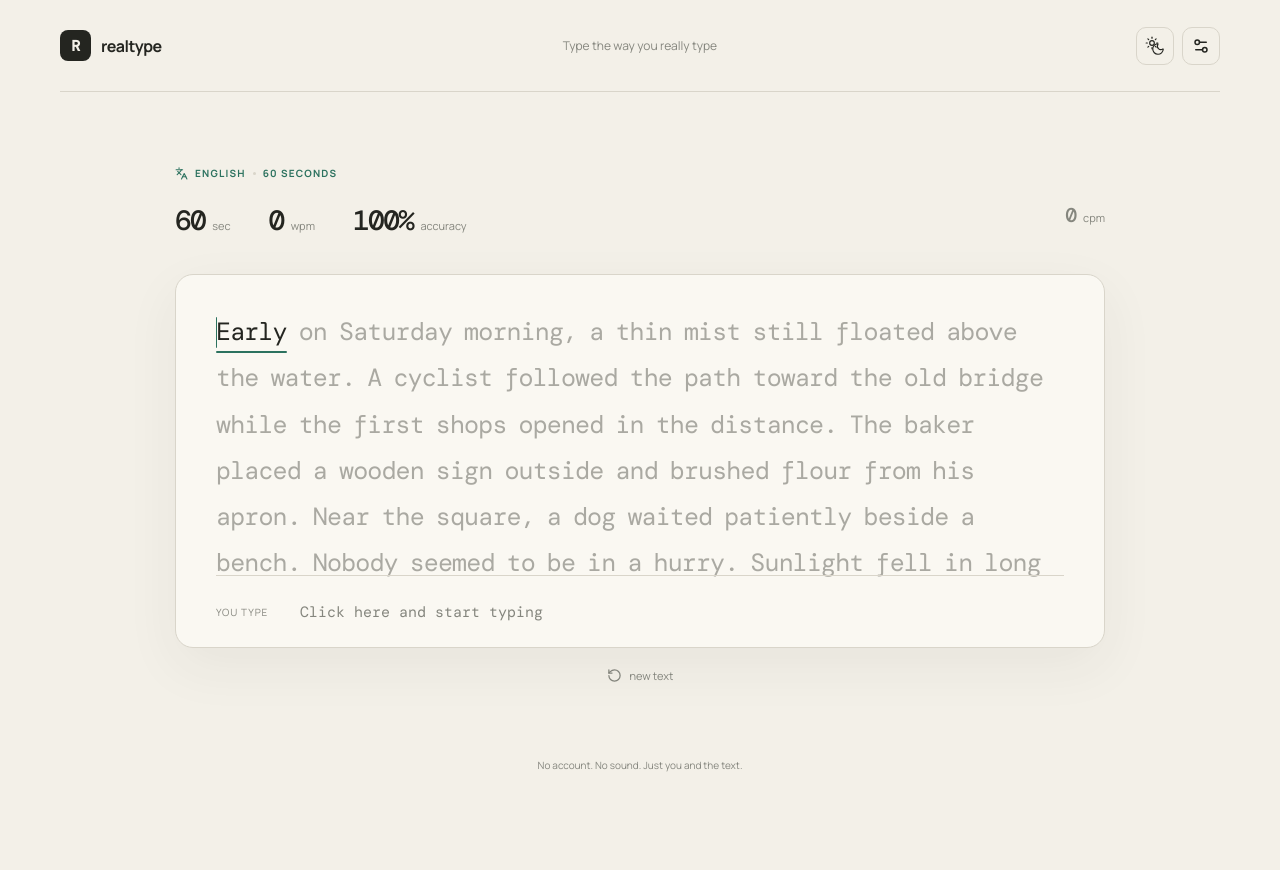
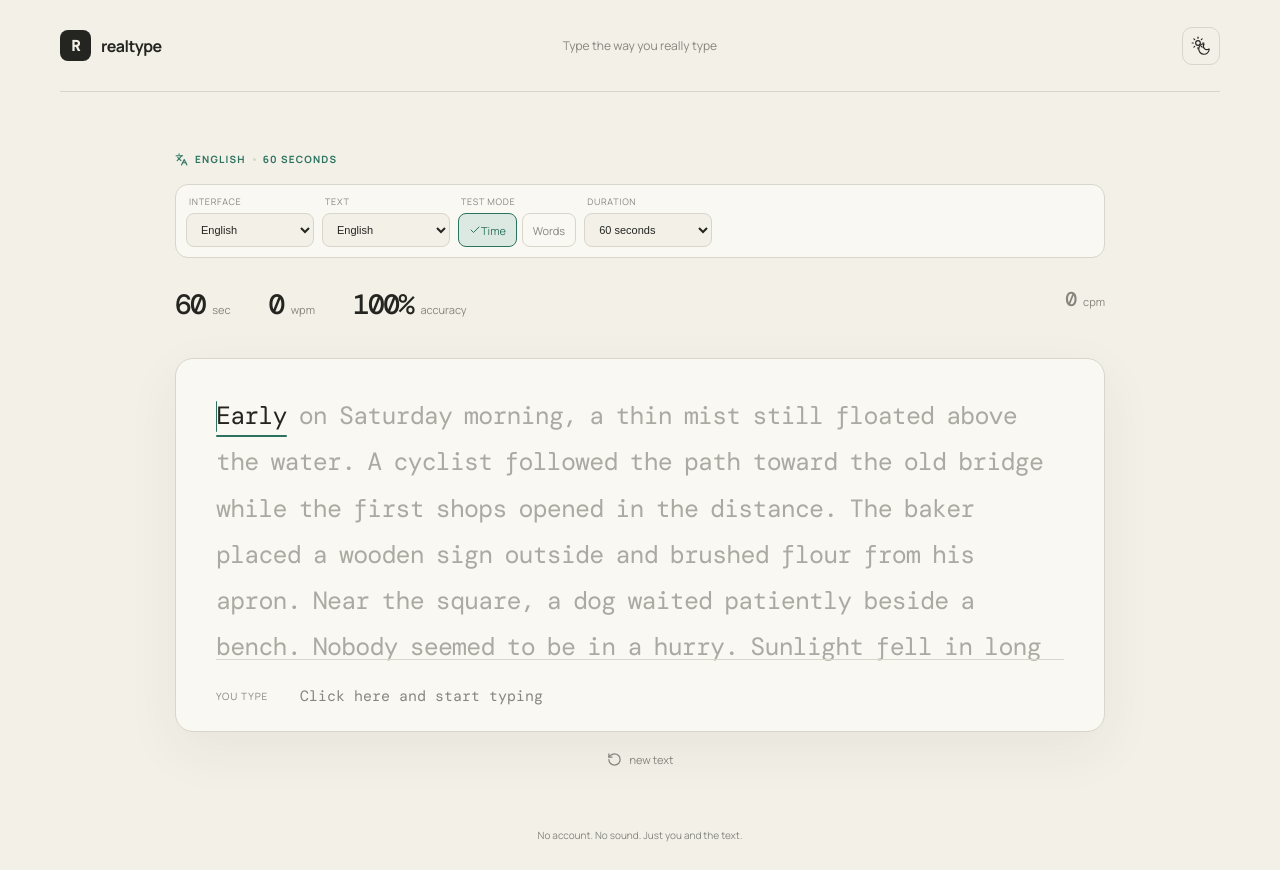
Before and after one commit to BjornB2/realtype, a React (Vite) app: page / in a window 1280 px wide. Before the commit the page ends 800 px from the top, so only its background shows below. Built offline with nearby package versions, Linux system fonts and the light colour scheme.

Commit message:
Realign letters and keep settings visible

```diff
--- a/src/App.tsx
+++ b/src/App.tsx
@@ -1,8 +1,8 @@
 import { useEffect, useRef, useState } from 'react';
-import { Check, ChevronDown, Languages, Moon, RotateCcw, Settings2, Sun, X } from 'lucide-react';
+import { Check, Languages, Moon, RotateCcw, Sun } from 'lucide-react';
 import { makeWords, type Language } from './content';
 import { browserLanguage, messages, type Messages } from './i18n';
-import { createEngine, finishEngine, getStats, type EngineState, type WordResult, typeKey } from './engine';
+import { alignWord, createEngine, finishEngine, getStats, type EngineState, type WordResult, typeKey } from './engine';
 
 type Mode = 'time' | 'words';
 type Theme = 'auto' | 'light' | 'dark';
@@ -22,7 +22,6 @@ export default function App() {
   const [duration, setDuration] = useState(60);
   const [wordCount, setWordCount] = useState(50);
   const [customCount, setCustomCount] = useState('');
-  const [settingsOpen, setSettingsOpen] = useState(false);
   const [tick, setTick] = useState(0);
   const [engine, setEngine] = useState<EngineState>(() => createEngine(makeWords(initialLanguage, 500)));
   const inputRef = useRef<HTMLTextAreaElement>(null);
@@ -75,14 +74,12 @@ export default function App() {
       <p className="tagline">{t.tagline}</p>
       <div className="header-actions">
         <ThemeButton theme={theme} setTheme={setTheme} label={t.theme} />
-        <button className={`icon-button ${settingsOpen ? 'selected' : ''}`} aria-label={t.settings} aria-expanded={settingsOpen} onClick={e => { e.stopPropagation(); setSettingsOpen(v => !v); }}><Settings2 size={18}/></button>
       </div>
     </header>
 
-    {settingsOpen && <Settings locale={locale} textLanguage={textLanguage} mode={mode} duration={duration} wordCount={wordCount} customCount={customCount} setLocale={setLocale} setTextLanguage={setTextLanguage} setMode={setMode} setDuration={setDuration} setWordCount={setWordCount} setCustomCount={setCustomCount} close={() => setSettingsOpen(false)} />}
-
     <section className="workspace">
       <div className="eyebrow"><Languages size={13}/>{textLanguage === 'nl' ? 'NEDERLANDS' : 'ENGLISH'}<i/> {testLabel.toUpperCase()}</div>
+      <Settings locale={locale} textLanguage={textLanguage} mode={mode} duration={duration} wordCount={wordCount} customCount={customCount} setLocale={setLocale} setTextLanguage={setTextLanguage} setMode={setMode} setDuration={setDuration} setWordCount={setWordCount} setCustomCount={setCustomCount} />
       <div className="stats" aria-live="polite">
         <Metric value={remaining} label={mode === 'time' ? 'sec' : t.words.toLowerCase()} />
         <Metric value={stats.wpm} label={t.wpm} />
@@ -118,14 +115,14 @@ function Word({ word, index, engine, activeRef }: { word: string; index: number;
   const isActive = index === engine.index && engine.status !== 'finished';
   const typed = result?.typed ?? (isActive ? engine.current : '');
   const committed = Boolean(result);
-  return <span ref={activeRef} className={`word ${isActive ? 'active' : ''} ${typed.length > word.length ? 'has-overflow' : ''} ${committed ? (typed === word ? 'word-correct' : 'word-wrong') : ''}`}>
+  const alignment = alignWord(typed, word, committed);
+  return <span ref={activeRef} className={`word ${isActive ? 'active' : ''} ${alignment.extras ? 'has-overflow' : ''} ${committed ? (typed === word ? 'word-correct' : 'word-wrong') : ''}`}>
     {word.split('').map((letter, position) => {
-      const input = typed[position];
-      const state = input == null ? (committed ? 'missing' : '') : input === letter ? 'correct' : 'incorrect';
-      const cursor = isActive && position === typed.length && !engine.pendingSpace;
+      const state = alignment.states[position];
+      const cursor = isActive && position === alignment.cursor && !engine.pendingSpace;
       return <span key={position} className={`letter ${state} ${cursor ? 'cursor' : ''}`}>{letter}</span>;
     })}
-    {isActive && typed.length === word.length && !engine.pendingSpace && <span className="end-cursor"/>}
+    {isActive && alignment.cursor === word.length && !engine.pendingSpace && <span className="end-cursor"/>}
     {typed.length > word.length && <span className="extra" aria-hidden="true">{typed.slice(word.length)}</span>}
   </span>;
 }
@@ -136,19 +133,21 @@ function ThemeButton({ theme, setTheme, label }: { theme: Theme; setTheme: (v: T
   return <button className="icon-button theme-button" aria-label={`${label}: ${theme}`} onClick={e => { e.stopPropagation(); setTheme(next[theme]); }} title={`${label}: ${theme}`}>{Icon ? <Icon size={18}/> : <span className="auto-theme"><Sun/><Moon/></span>}</button>;
 }
 
-type SettingsProps = { locale:Language;textLanguage:Language;mode:Mode;duration:number;wordCount:number;customCount:string;setLocale:(v:Language)=>void;setTextLanguage:(v:Language)=>void;setMode:(v:Mode)=>void;setDuration:(v:number)=>void;setWordCount:(v:number)=>void;setCustomCount:(v:string)=>void;close:()=>void };
+type SettingsProps = { locale:Language;textLanguage:Language;mode:Mode;duration:number;wordCount:number;customCount:string;setLocale:(v:Language)=>void;setTextLanguage:(v:Language)=>void;setMode:(v:Mode)=>void;setDuration:(v:number)=>void;setWordCount:(v:number)=>void;setCustomCount:(v:string)=>void };
 function Settings(p: SettingsProps) {
   const t = messages[p.locale];
-  return <aside className="settings-panel" aria-label={t.settings}>
-    <div className="settings-title"><strong>{t.settings}</strong><button onClick={p.close} aria-label="Close"><X size={17}/></button></div>
-    <Setting label={t.interfaceLanguage}><Segment options={[['nl','Nederlands'],['en','English']]} value={p.locale} setValue={v => p.setLocale(v as Language)}/></Setting>
-    <Setting label={t.textLanguage}><Segment options={[['nl','Nederlands'],['en','English']]} value={p.textLanguage} setValue={v => p.setTextLanguage(v as Language)}/></Setting>
+  return <aside className="settings-bar" aria-label={t.settings}>
+    <SelectSetting label={t.interfaceLanguage} value={p.locale} onChange={v => p.setLocale(v as Language)} options={[['nl','Nederlands'],['en','English']]} />
+    <SelectSetting label={t.textLanguage} value={p.textLanguage} onChange={v => p.setTextLanguage(v as Language)} options={[['nl','Nederlands'],['en','English']]} />
     <Setting label={t.mode}><Segment options={[['time',t.time],['words',t.words]]} value={p.mode} setValue={v => p.setMode(v as Mode)}/></Setting>
-    {p.mode === 'time' ? <Setting label={t.duration}><Segment options={durationOptions.map(n => [String(n), `${n}s`])} value={String(p.duration)} setValue={v => p.setDuration(Number(v))}/></Setting> : <Setting label={t.wordCount}>
-      <div className="word-options">{wordOptions.map(n => <button className={!p.customCount && p.wordCount === n ? 'active' : ''} onClick={() => { p.setCustomCount(''); p.setWordCount(n); }} key={n}>{n}</button>)}<label><input type="number" min="1" max="500" placeholder={t.custom} value={p.customCount} onChange={e => p.setCustomCount(e.target.value.replace(/\D/g,'').slice(0,3))}/><ChevronDown size={13}/></label></div>
-    </Setting>}
+    {p.mode === 'time'
+      ? <SelectSetting label={t.duration} value={String(p.duration)} onChange={v => p.setDuration(Number(v))} options={durationOptions.map(n => [String(n), `${n} ${t.seconds}`])}/>
+      : <SelectSetting label={t.wordCount} value={p.customCount ? 'custom' : String(p.wordCount)} onChange={v => { if (v === 'custom') p.setCustomCount(String(p.wordCount)); else { p.setCustomCount(''); p.setWordCount(Number(v)); } }} options={[...wordOptions.map(n => [String(n), String(n)]), ['custom',t.custom]]}/>
+    }
+    {p.mode === 'words' && p.customCount && <label className="custom-count"><span>{t.wordCount}</span><input aria-label={t.wordCount} type="number" min="1" max="500" value={p.customCount} onChange={e => p.setCustomCount(String(Math.min(500, Math.max(1, Number(e.target.value) || 1))))}/></label>}
   </aside>;
 }
 function Setting({ label, children }: { label:string; children:React.ReactNode }) { return <div className="setting"><label>{label}</label>{children}</div>; }
+function SelectSetting({ label, value, onChange, options }: {label:string;value:string;onChange:(v:string)=>void;options:string[][]}) { return <label className="select-setting"><span>{label}</span><select value={value} onChange={e => onChange(e.target.value)}>{options.map(([key,text]) => <option value={key} key={key}>{text}</option>)}</select></label>; }
 function Segment({ options, value, setValue }: { options:(string[])[];value:string;setValue:(v:string)=>void }) { return <div className="segments">{options.map(([key,label]) => <button className={value === key ? 'active' : ''} onClick={() => setValue(key)} key={key}>{value === key && <Check size={12}/>} {label}</button>)}</div>; }
 function Results({ stats, t, reset }: { stats:ReturnType<typeof getStats>;t:Messages;reset:()=>void }) { return <div className="result-backdrop"><dialog open className="result-card" aria-labelledby="result-title"><div className="result-check"><Check/></div><span>{t.completed}</span><h2 id="result-title">{t.result}</h2><div className="result-main"><strong>{stats.wpm}</strong><span>{t.wpm}</span></div><div className="result-grid"><Metric value={stats.cpm} label={t.cpm}/><Metric value={`${stats.accuracy}%`} label={t.accuracy}/><Metric value={stats.correctWords} label={t.correctWords}/><Metric value={stats.incorrectWords} label={t.incorrectWords}/></div><button className="primary-button" onClick={reset}><RotateCcw size={16}/>{t.again}</button></dialog></div>; }
--- a/src/engine.ts
+++ b/src/engine.ts
@@ -11,6 +11,66 @@ export type EngineState = {
   finishedAt: number | null;
   status: TestStatus;
 };
+
+export type LetterState = 'correct' | 'incorrect' | 'missing' | '';
+
+export function alignWord(typed: string, target: string, finalized = false) {
+  let comparedTarget = target;
+  if (!finalized) {
+    let bestDistance = Number.POSITIVE_INFINITY;
+    let bestLength = 0;
+    for (let length = 0; length <= target.length; length++) {
+      const distance = editDistance(typed, target.slice(0, length));
+      if (distance < bestDistance || (distance === bestDistance && length > bestLength)) {
+        bestDistance = distance;
+        bestLength = length;
+      }
+    }
+    comparedTarget = target.slice(0, bestLength);
+  }
+  const rows = typed.length + 1;
+  const cols = comparedTarget.length + 1;
+  const dp = Array.from({ length: rows }, () => Array<number>(cols).fill(0));
+  for (let i = 0; i < rows; i++) dp[i][0] = i;
+  for (let j = 0; j < cols; j++) dp[0][j] = j;
+  for (let i = 1; i < rows; i++) for (let j = 1; j < cols; j++) {
+    dp[i][j] = Math.min(dp[i - 1][j] + 1, dp[i][j - 1] + 1, dp[i - 1][j - 1] + (typed[i - 1] === comparedTarget[j - 1] ? 0 : 1));
+  }
+  const states: LetterState[] = Array(target.length).fill('');
+  let correct = 0;
+  let extras = 0;
+  let i = typed.length;
+  let j = comparedTarget.length;
+  while (i > 0 || j > 0) {
+    if (i > 0 && j > 0 && dp[i][j] === dp[i - 1][j - 1] + (typed[i - 1] === comparedTarget[j - 1] ? 0 : 1)) {
+      states[j - 1] = typed[i - 1] === comparedTarget[j - 1] ? 'correct' : 'incorrect';
+      if (states[j - 1] === 'correct') correct++;
+      i--; j--;
+    } else if (j > 0 && dp[i][j] === dp[i][j - 1] + 1) {
+      states[j - 1] = 'missing';
+      j--;
+    } else {
+      extras++;
+      i--;
+    }
+  }
+  if (finalized) for (let p = comparedTarget.length; p < target.length; p++) states[p] = 'missing';
+  return { states, correct, extras, cursor: comparedTarget.length, errors: dp[typed.length][comparedTarget.length] + (finalized ? target.length - comparedTarget.length : 0) };
+}
+
+function editDistance(a: string, b: string) {
+  const row = Array.from({ length: b.length + 1 }, (_, i) => i);
+  for (let i = 1; i <= a.length; i++) {
+    let diagonal = row[0];
+    row[0] = i;
+    for (let j = 1; j <= b.length; j++) {
+      const previous = row[j];
+      row[j] = Math.min(row[j] + 1, row[j - 1] + 1, diagonal + (a[i - 1] === b[j - 1] ? 0 : 1));
+      diagonal = previous;
+    }
+  }
+  return row[b.length];
+}
 
 export function createEngine(words: string[]): EngineState {
   return { words, index: 0, current: '', pendingSpace: false, results: [], keystrokes: 0, startedAt: null, finishedAt: null, status: 'idle' };
@@ -59,7 +119,7 @@ export function getStats(state: EngineState, now = Date.now()) {
   let assessedChars = 0;
   let correctWords = 0;
   observed.forEach(({ typed, target }, i) => {
-    for (let p = 0; p < typed.length; p++) if (typed[p] === target[p]) correctChars++;
+    correctChars += alignWord(typed, target, Boolean(state.results[i])).correct;
     assessedChars += state.results[i] ? Math.max(typed.length, target.length) : typed.length;
     if (typed === target && state.results[i]) correctWords++;
   });
```
Also changed, not shown: src/styles.css, 1 other file (tests, documents, lock files or other folders).
